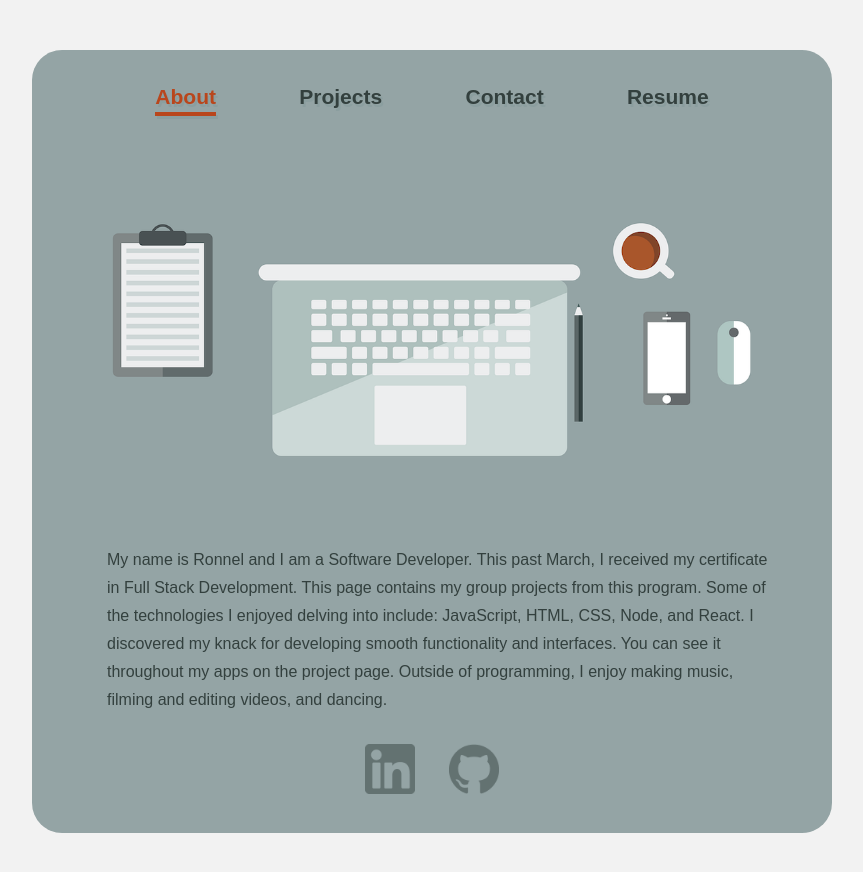
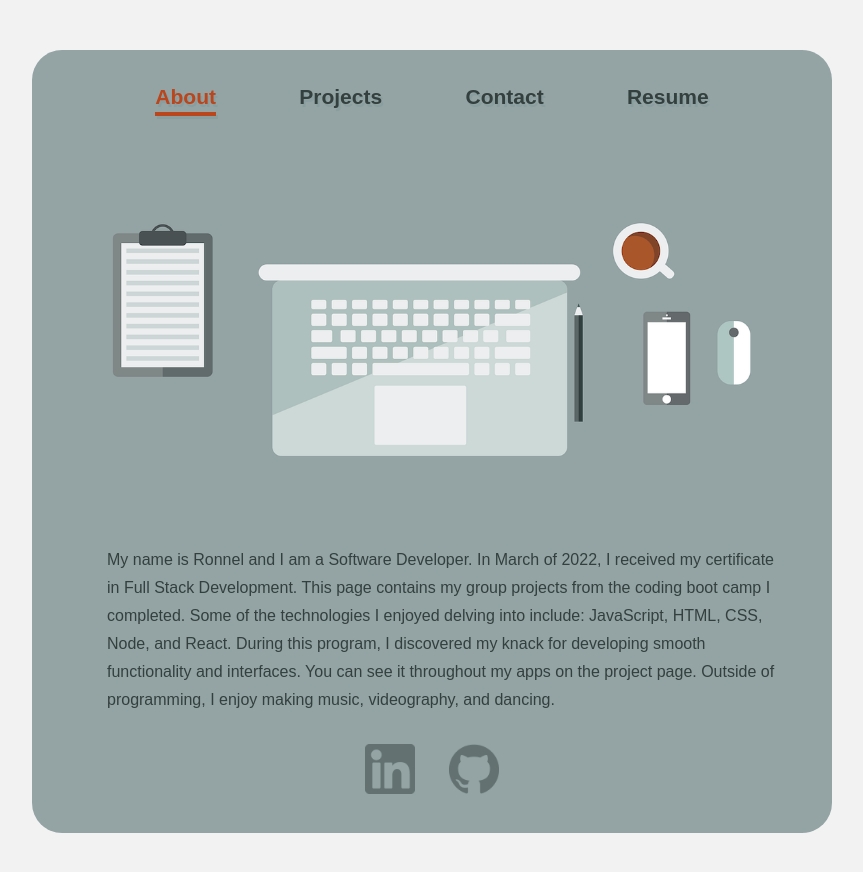
Before and after one commit to rabrigo/portfolio, a React (Create React App) app: page /about in a window 1280 px wide. Shown: the top 872 px of the page, without its empty margins (208-1071 px from the left). Built offline with nearby package versions, Linux system fonts and the light colour scheme; a web font is replaced by a local one.

Commit message:
revised about page

```diff
--- a/package.json
+++ b/package.json
@@ -10,7 +10,7 @@
     "react": "^18.1.0",
     "react-dom": "^18.1.0",
     "react-router-dom": "^6.3.0",
-    "react-scripts": "5.0.1",
+    "react-scripts": "^2.1.3",
     "web-vitals": "^2.1.4"
   },
   "scripts": {
--- a/src/pages/About.js
+++ b/src/pages/About.js
@@ -8,7 +8,7 @@ export default function About() {
                 <img className="laptop-pic" src={Laptop}/>
             </div>
             <p className="about-text">
-            My name is Ronnel and I am a Software Developer. This past March, I received my certificate in Full Stack Development. This page contains my group projects from this program. Some of the technologies I enjoyed delving into include: JavaScript, HTML, CSS, Node, and React. I discovered my knack for developing smooth functionality and interfaces. You can see it throughout my apps on the project page. Outside of programming, I enjoy making music, filming and editing videos, and dancing.
+            My name is Ronnel and I am a Software Developer. In March of 2022, I received my certificate in Full Stack Development. This page contains my group projects from the coding boot camp I completed. Some of the technologies I enjoyed delving into include: JavaScript, HTML, CSS, Node, and React. During this program, I discovered my knack for developing smooth functionality and interfaces. You can see it throughout my apps on the project page. Outside of programming, I enjoy making music, videography, and dancing.
             </p>
         </div>
     )
```
Also changed, not shown: 15 other files (tests, documents, lock files or other folders).
